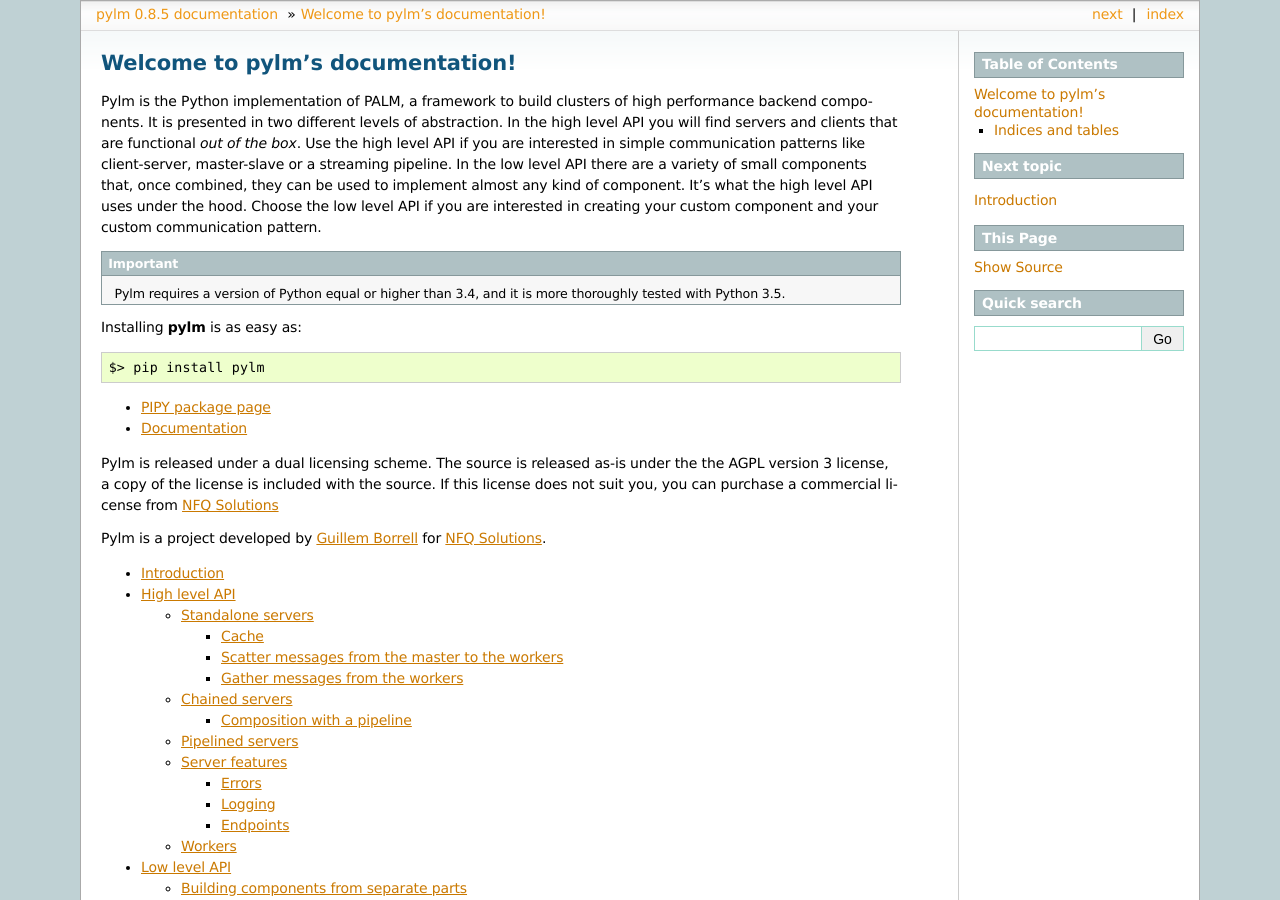
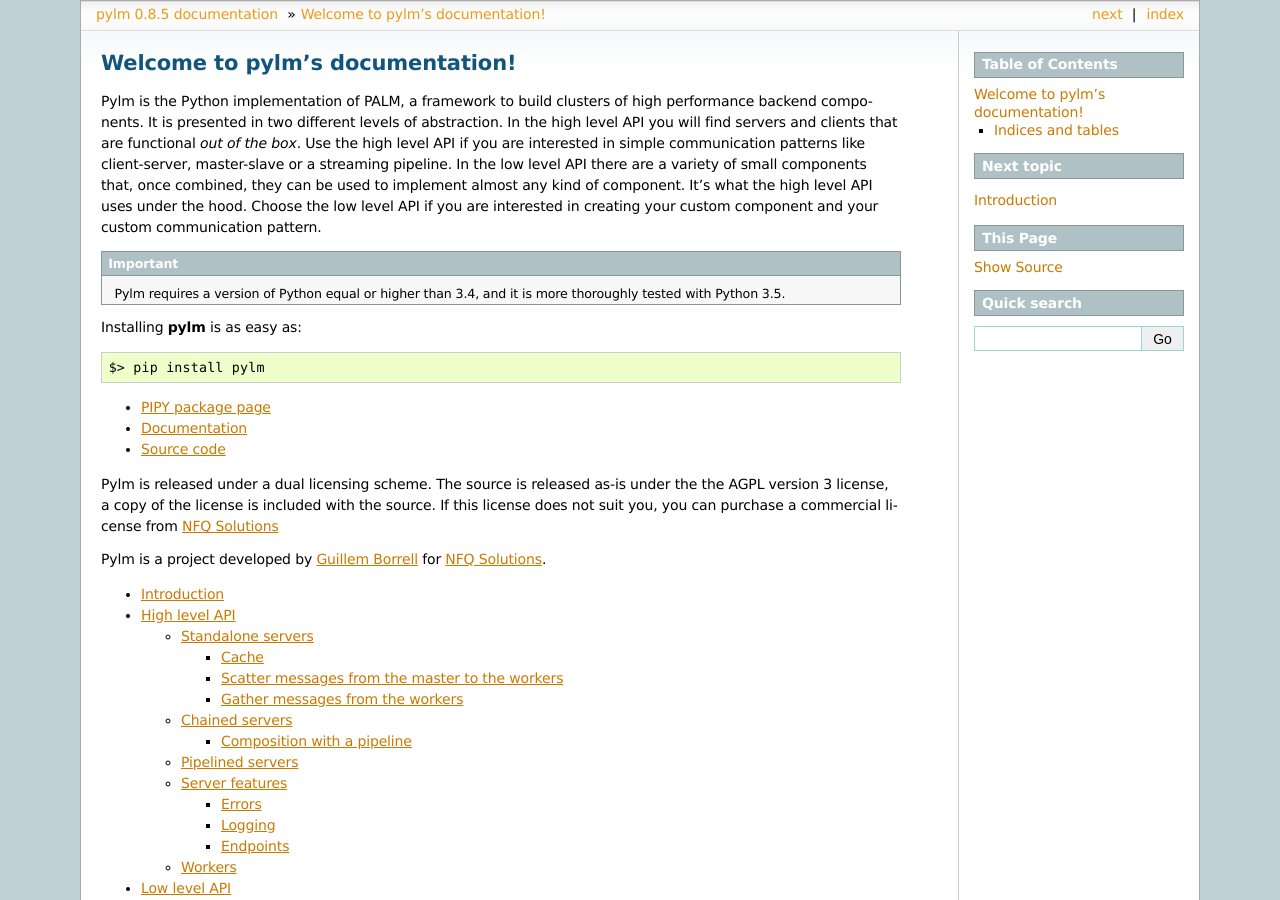
Before and after one commit to nfqsolutions/pylm, a Sphinx documentation site: the page built from docs/source/index.rst, in a window 1280 px wide and 900 px high. Built offline with Sphinx 7.4.7, drawn with Linux system fonts in a browser that asks for light colours.

Commit message:
Updated documentation too.

```diff
--- a/docs/source/index.rst
+++ b/docs/source/index.rst
@@ -28,6 +28,8 @@
 
 * `Documentation <http://pythonhosted.org/pylm/>`_
 
+* `Source code <https://github.com/nfqsolutions/pylm>`_
+
 Pylm is released under a dual licensing scheme. The source is released
 as-is under the the AGPL version 3 license, a copy of the license is
 included with the source. If this license does not suit you,
```
